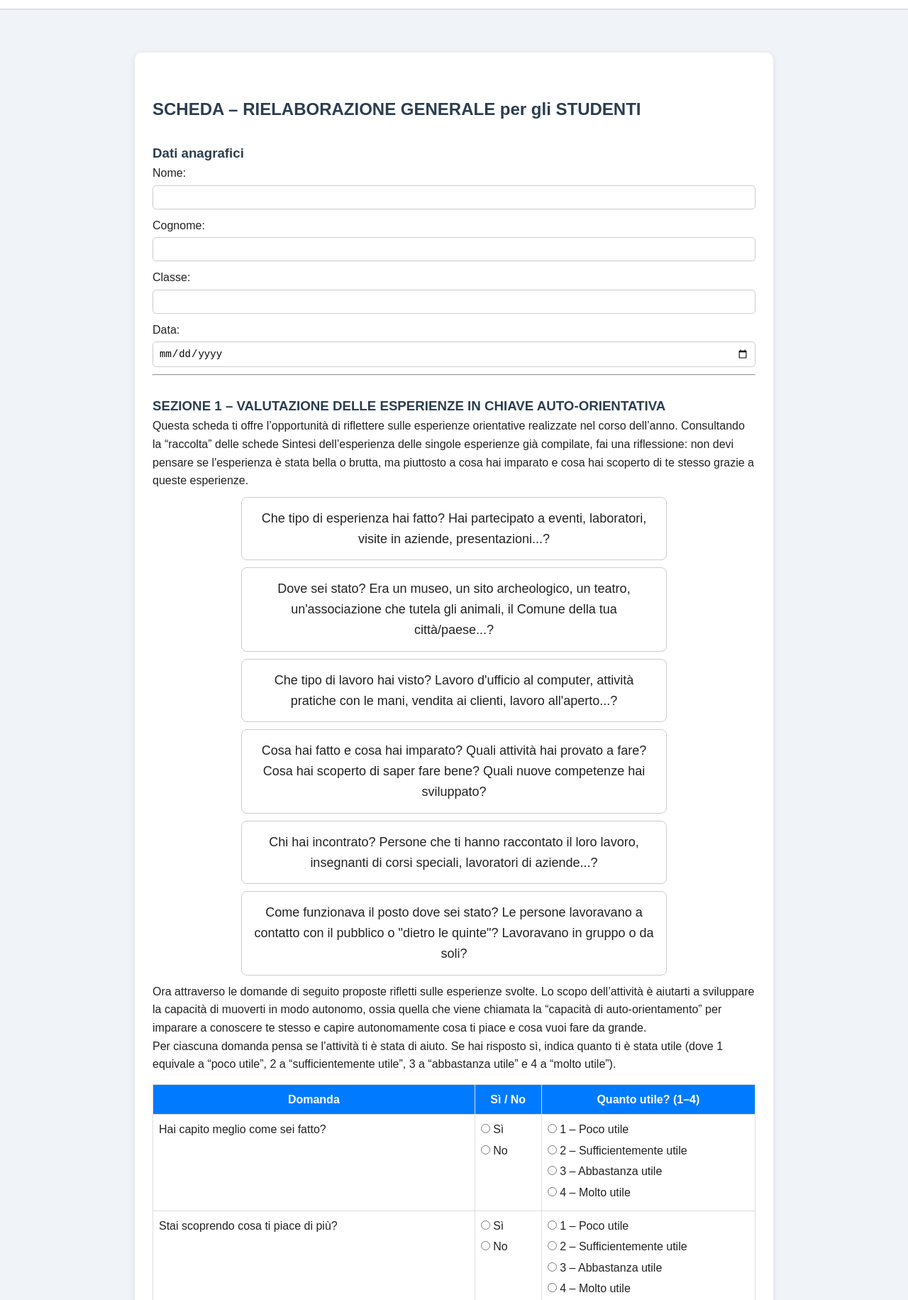
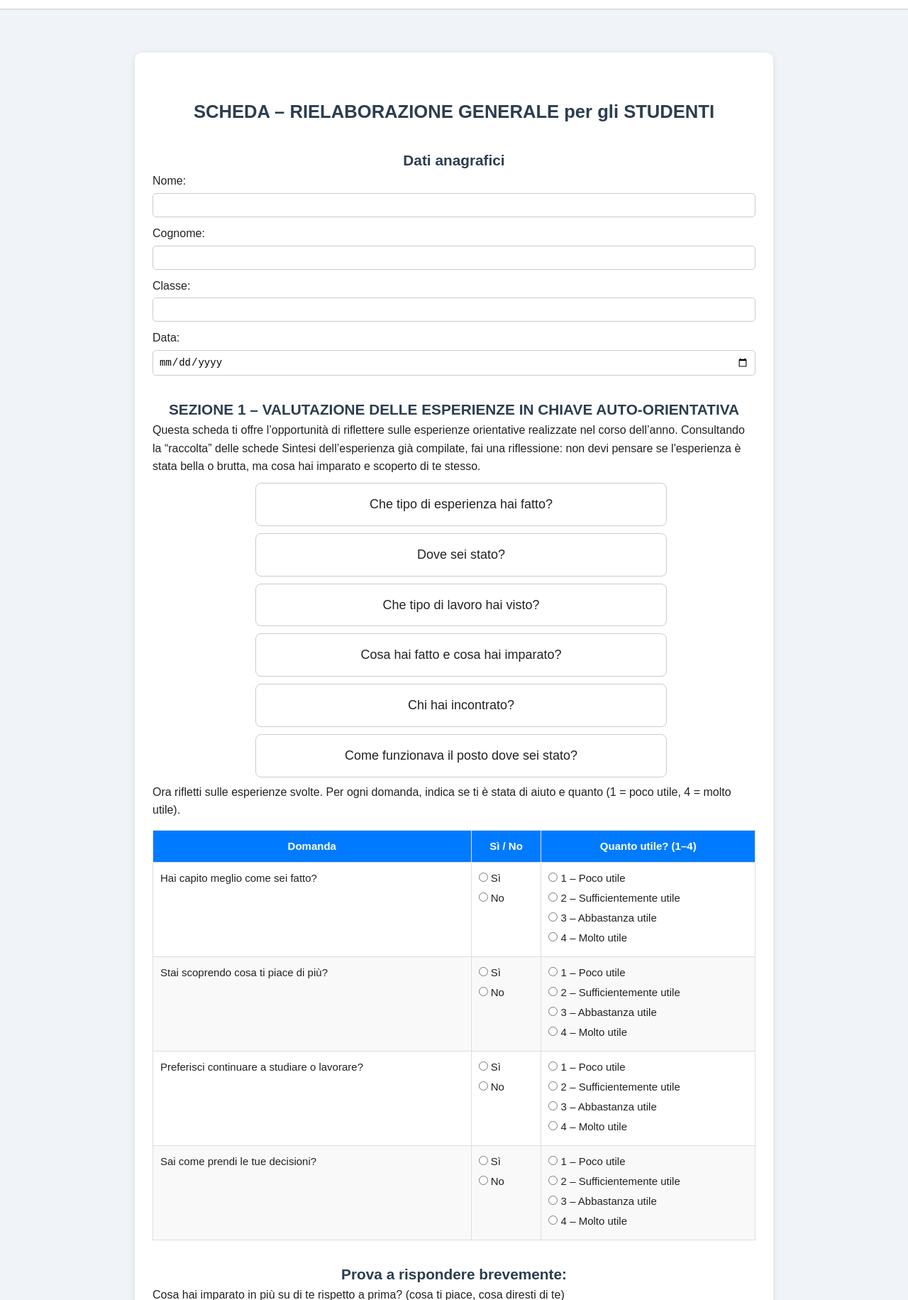
Before and after one commit to mcaputo24/soi-inf, a plain HTML site: page fase4-studente-anno2.html in a window 1280 px wide. Shown: the part 160-1991 px from the top of the page at 71% size. Drawn offline with nearby package versions, Linux system fonts and the light colour scheme.

Commit message:
Add files via upload

```diff
--- a/fase4-studente-anno2.html
+++ b/fase4-studente-anno2.html
@@ -8,7 +8,6 @@
   <link rel="stylesheet" href="style-form.css" />
   <script src="https://cdnjs.cloudflare.com/ajax/libs/jspdf/2.5.1/jspdf.umd.min.js"></script>
   <style>
-    /* Uniformare lo stile con index.html */
     body {
       font-family: Arial, sans-serif;
       background-color: #f0f4f8;
@@ -41,8 +40,17 @@
       padding: 25px;
       box-shadow: 0 2px 8px rgba(0,0,0,0.1);
     }
-    h2, h3, h4 {
+    h2 {
+      text-align: center;
+      color: #007bff;
+      margin-bottom: 20px;
+      font-size: 1.6em;
+    }
+    h3 {
+      text-align: center;
       color: #2c3e50;
+      margin-top: 30px;
+      font-size: 1.3em;
     }
     label {
       display: block;
@@ -60,15 +68,23 @@
     textarea {
       resize: vertical;
     }
+    ul {
+      margin-top: 10px;
+      padding-left: 20px;
+    }
+    ul li {
+      margin-bottom: 8px;
+    }
     .styled-table {
       border-collapse: collapse;
       margin-top: 15px;
       width: 100%;
+      font-size: 15px;
       border: 1px solid #ddd;
     }
     .styled-table th, .styled-table td {
       border: 1px solid #ddd;
-      padding: 8px;
+      padding: 10px;
       vertical-align: top;
       text-align: left;
     }
@@ -76,6 +92,10 @@
       background-color: #007bff;
       color: white;
       text-align: center;
+      font-size: 1em;
+    }
+    .styled-table tr:nth-child(even) {
+      background-color: #f9f9f9;
     }
     .styled-table td label {
       display: block;
@@ -83,20 +103,23 @@
       font-weight: normal;
     }
     .button-group {
-      margin-top: 20px;
+      margin-top: 25px;
       display: flex;
-      gap: 10px;
       flex-wrap: wrap;
+      justify-content: center;
+      gap: 12px;
     }
     .btn-primary, .btn-secondary {
-      padding: 10px 15px;
-      border-radius: 6px;
-      font-size: 14px;
+      padding: 10px 20px;
+      border-radius: 8px;
+      font-size: 15px;
+      font-weight: bold;
       text-decoration: none;
       border: none;
       cursor: pointer;
       display: inline-block;
       text-align: center;
+      transition: background-color 0.3s, transform 0.2s;
     }
     .btn-primary {
       background-color: #007bff;
@@ -104,6 +127,7 @@
     }
     .btn-primary:hover {
       background-color: #0056b3;
+      transform: scale(1.05);
     }
     .btn-secondary {
       background-color: #6c757d;
@@ -111,6 +135,7 @@
     }
     .btn-secondary:hover {
       background-color: #565e64;
+      transform: scale(1.05);
     }
   </style>
 </head>
@@ -130,30 +155,22 @@
       <label>Classe: <input type="text" name="classe" required /></label>
       <label>Data: <input type="date" name="data" required /></label>
 
-      <hr>
-
       <h3>SEZIONE 1 – VALUTAZIONE DELLE ESPERIENZE IN CHIAVE AUTO-ORIENTATIVA</h3>
       <p>
         Questa scheda ti offre l’opportunità di riflettere sulle esperienze orientative realizzate nel corso dell’anno.
-        Consultando la “raccolta” delle schede Sintesi dell’esperienza delle singole esperienze già compilate, fai una riflessione:
-        non devi pensare se l'esperienza è stata bella o brutta, ma piuttosto a cosa hai imparato e cosa hai scoperto di te stesso grazie a queste esperienze.
+        Consultando la “raccolta” delle schede Sintesi dell’esperienza già compilate, fai una riflessione:
+        non devi pensare se l'esperienza è stata bella o brutta, ma cosa hai imparato e scoperto di te stesso.
       </p>
       <ul>
-        <li>Che tipo di esperienza hai fatto? Hai partecipato a eventi, laboratori, visite in aziende, presentazioni...?</li>
-        <li>Dove sei stato? Era un museo, un sito archeologico, un teatro, un'associazione che tutela gli animali, il Comune della tua città/paese...?</li>
-        <li>Che tipo di lavoro hai visto? Lavoro d'ufficio al computer, attività pratiche con le mani, vendita ai clienti, lavoro all'aperto...?</li>
-        <li>Cosa hai fatto e cosa hai imparato? Quali attività hai provato a fare? Cosa hai scoperto di saper fare bene? Quali nuove competenze hai sviluppato?</li>
-        <li>Chi hai incontrato? Persone che ti hanno raccontato il loro lavoro, insegnanti di corsi speciali, lavoratori di aziende...?</li>
-        <li>Come funzionava il posto dove sei stato? Le persone lavoravano a contatto con il pubblico o "dietro le quinte"? Lavoravano in gruppo o da soli?</li>
+        <li>Che tipo di esperienza hai fatto?</li>
+        <li>Dove sei stato?</li>
+        <li>Che tipo di lavoro hai visto?</li>
+        <li>Cosa hai fatto e cosa hai imparato?</li>
+        <li>Chi hai incontrato?</li>
+        <li>Come funzionava il posto dove sei stato?</li>
       </ul>
       <p>
-        Ora attraverso le domande di seguito proposte rifletti sulle esperienze svolte. Lo scopo dell’attività è aiutarti a sviluppare
-        la capacità di muoverti in modo autonomo, ossia quella che viene chiamata la “capacità di auto-orientamento” per imparare a conoscere te stesso
-        e capire autonomamente cosa ti piace e cosa vuoi fare da grande.
-      </p>
-      <p>
-        Per ciascuna domanda pensa se l’attività ti è stata di aiuto. Se hai risposto sì, indica quanto ti è stata utile
-        (dove 1 equivale a “poco utile”, 2 a “sufficientemente utile”, 3 a “abbastanza utile” e 4 a “molto utile”).
+        Ora rifletti sulle esperienze svolte. Per ogni domanda, indica se ti è stata di aiuto e quanto (1 = poco utile, 4 = molto utile).
       </p>
 
       <table class="styled-table">
@@ -220,21 +237,20 @@
         </tbody>
       </table>
 
-      <h4 style="margin-top: 20px;">Prova a rispondere brevemente:</h4>
+      <h3>Prova a rispondere brevemente:</h3>
       <label>Cosa hai imparato in più su di te rispetto a prima? (cosa ti piace, cosa diresti di te)
         <textarea name="cosa_imparato_te" rows="3"></textarea>
       </label>
-      <label>Cosa è emerso di rilevante per te dalla partecipazione alle attività? (Elenca ciò che ti è piaciuto maggiormente e che ha reso l’attività utile o interessante)
+      <label>Cosa è emerso di rilevante per te dalla partecipazione alle attività? (Elenca ciò che ti è piaciuto maggiormente)
         <textarea name="emerso_rilevante" rows="3"></textarea>
       </label>
       <label>Quali sono le tue qualità (punti di forza) e le parti di te che vorresti migliorare?
         <textarea name="qualita_e_migliorare" rows="3"></textarea>
       </label>
-      <label>A cosa ti può servire quello che hai imparato quando sarai grande? (Prova a scrivere come ti può aiutare pensandoti nel futuro)
+      <label>A cosa ti può servire quello che hai imparato quando sarai grande? (Prova a scrivere come ti può aiutare nel futuro)
         <textarea name="utilita_futura" rows="3"></textarea>
       </label>
 
-      <hr>
       <h3>SEZIONE 2 – EVENTUALI DOCUMENTI ALLEGATI</h3>
       <textarea name="documenti_allegati" rows="4"></textarea>
 
```
